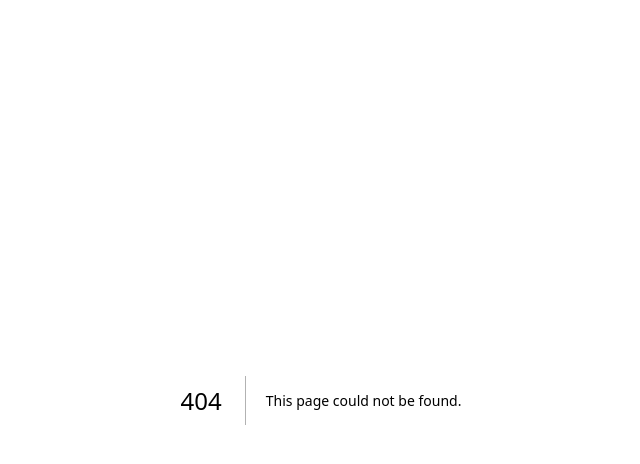
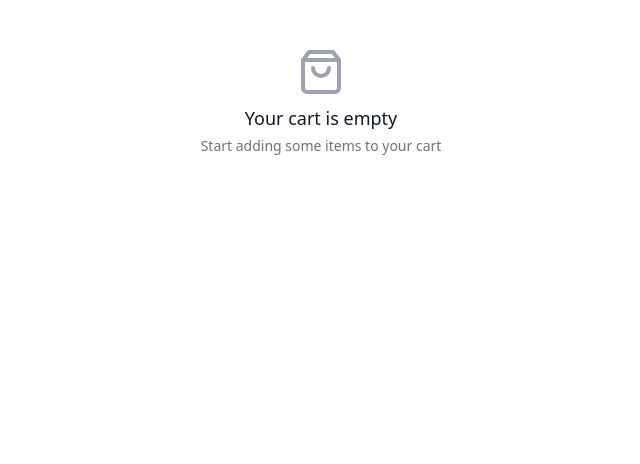
Before and after one commit to jnanclares/kwik-e-mart-desarrollo-web-2024-2, a Next.js app: page /checkout in a window 1280 px wide. Before the commit this address had no page. Shown: the top 464 px of the page, without its empty margins (319-959 px from the left). Built offline with nearby package versions, Linux system fonts and the light colour scheme.

Commit message:
Añadir_ruta_bug_carro_vacio
Ya entra al checkout pero dice carrro vacío

```diff
--- /dev/null
+++ b/src/app/checkout/layout.tsx
@@ -0,0 +1,14 @@
+'use client';
+
+import { CartProvider } from '@/context/CartContext';
+import { AuthProvider } from '@/context/AuthContext';
+
+export default function CheckoutLayout({ children }: { children: React.ReactNode }) {
+  return (
+    <AuthProvider>
+      <CartProvider>
+        {children}
+      </CartProvider>
+    </AuthProvider>
+  );
+}
--- /dev/null
+++ b/src/app/checkout/page.tsx
@@ -0,0 +1,7 @@
+// src/app/checkout/page.tsx
+import React from 'react';
+import { CheckoutPage } from '@/components/Checkout/CheckoutPage';
+
+export default function Page() {
+  return <CheckoutPage />;
+}
--- a/src/components/Cart.tsx
+++ b/src/components/Cart.tsx
@@ -1,6 +1,7 @@
 import React, { useState } from 'react';
 import { X, Minus, Plus, ShoppingBag, Trash2 } from 'lucide-react';
 import { useCart } from '../context/CartContext';
+import Link from 'next/link';
 
 export const Cart = () => {
   const { state, dispatch } = useCart();
@@ -105,13 +106,13 @@ export const Cart = () => {
                   </button>
 
                   {/* Botón de Finalizar Compra */}
-                  <a
+                  <Link
                     href="/checkout"
                     onClick={() => dispatch({ type: 'TOGGLE_CART' })}
                     className="px-6 py-2 bg-[#2D7337] text-white rounded-lg hover:bg-[#236129] transition inline-block text-center"
                   >
                     Proceed to Checkout
-                  </a>
+                  </Link>
                 </div>
               </div>
             </>
--- a/src/components/Checkout/CheckoutPage.tsx
+++ b/src/components/Checkout/CheckoutPage.tsx
@@ -1,3 +1,5 @@
+'use client';  // 👈 1ª línea obligatoria para un Client Component
+
 import React, { useState } from 'react';
 import { useCart } from '../../context/CartContext';
 import { useAuth } from '../../context/AuthContext';
```
Also changed, not shown: 1 other file (tests, documents, lock files or other folders).
